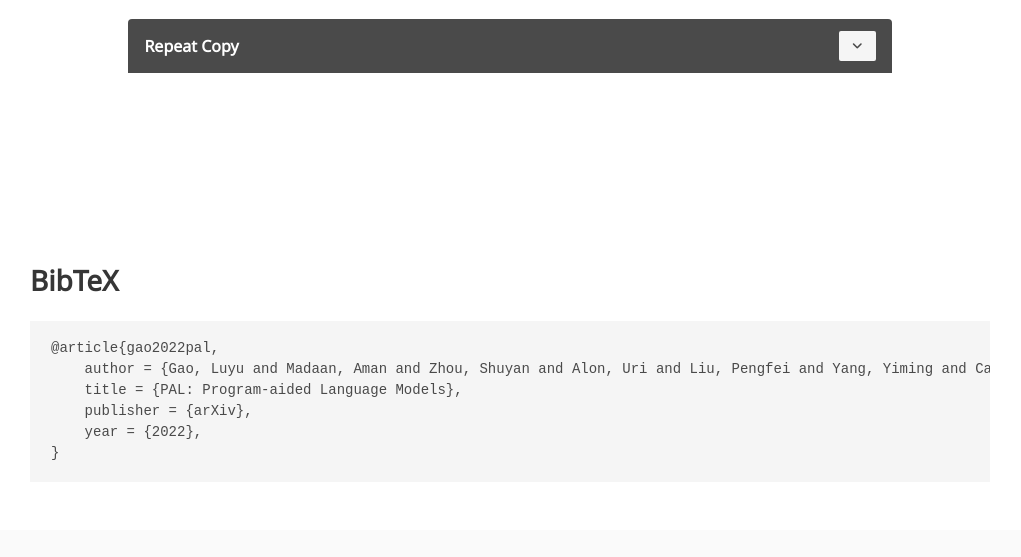
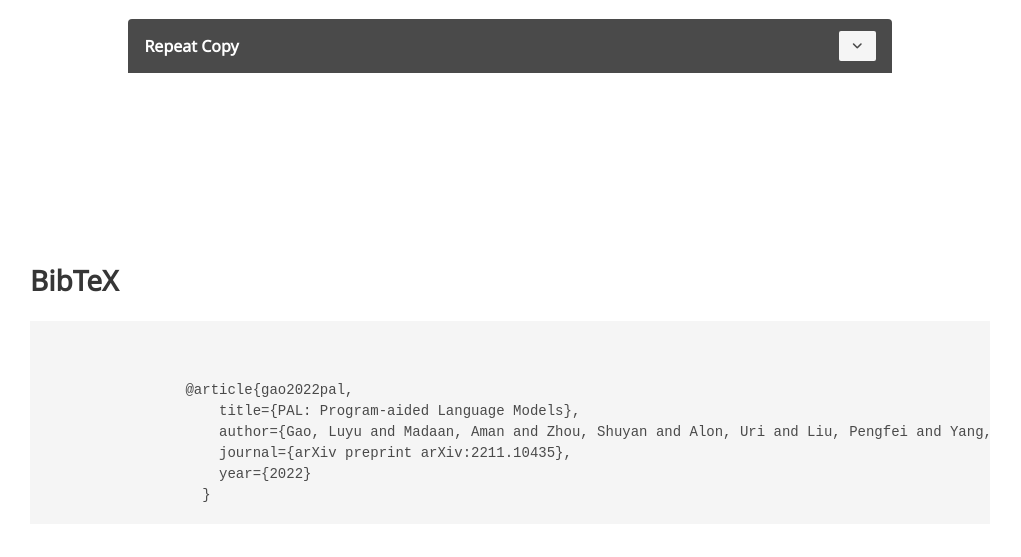
Before and after one commit to reasoning-machines/pal, a plain HTML site: page docs/_site/index.html in a window 1280 px wide. Shown: the part 4855-5412 px from the top of the page, without its empty margins (130-1151 px from the left). Drawn offline with nearby package versions, Linux system fonts and the light colour scheme; some packages are replaced by stand-ins of ours; a script that the page names is missing; some icons are missing; a web font is replaced by a local one.

Commit message:
[feat] update bibtex to avoid merge conflicts

```diff
--- a/docs/_site/feed.xml
+++ b/docs/_site/feed.xml
@@ -1 +1 @@
-<?xml version="1.0" encoding="utf-8"?><feed xmlns="http://www.w3.org/2005/Atom" ><generator uri="https://jekyllrb.com/" version="3.9.0">Jekyll</generator><link href="http://0.0.0.0:9735/feed.xml" rel="self" type="application/atom+xml" /><link href="http://0.0.0.0:9735/" rel="alternate" type="text/html" /><updated>2022-11-29T19:04:50-05:00</updated><id>http://0.0.0.0:9735/feed.xml</id><title type="html">pal</title><subtitle>PaL: Program-Aided Language Models</subtitle></feed>
+<?xml version="1.0" encoding="utf-8"?><feed xmlns="http://www.w3.org/2005/Atom" ><generator uri="https://jekyllrb.com/" version="3.9.0">Jekyll</generator><link href="http://0.0.0.0:9735/feed.xml" rel="self" type="application/atom+xml" /><link href="http://0.0.0.0:9735/" rel="alternate" type="text/html" /><updated>2022-11-29T19:18:24-05:00</updated><id>http://0.0.0.0:9735/feed.xml</id><title type="html">pal</title><subtitle>PaL: Program-Aided Language Models</subtitle></feed>
--- a/docs/_site/index.html
+++ b/docs/_site/index.html
@@ -1995,12 +1995,14 @@ def solution():
     <section class="section" id="BibTeX">
         <div class="container is-max-desktop content">
             <h2 class="title">BibTeX</h2>
-            <pre><code>@article{gao2022pal,
-    author = {Gao, Luyu and Madaan, Aman and Zhou, Shuyan and Alon, Uri and Liu, Pengfei and Yang, Yiming and Callan, Jamie and Neubig, Graham},
-    title = {PAL: Program-aided Language Models},
-    publisher = {arXiv},
-    year = {2022},
-}
+            <pre><code>
+                <!--bibtex-->
+                @article{gao2022pal,
+                    title={PAL: Program-aided Language Models},
+                    author={Gao, Luyu and Madaan, Aman and Zhou, Shuyan and Alon, Uri and Liu, Pengfei and Yang, Yiming and Callan, Jamie and Neubig, Graham},
+                    journal={arXiv preprint arXiv:2211.10435},
+                    year={2022}
+                  }
 </code></pre>
         </div>
     </section>
```
Also changed, not shown: docs/index.html (+8 -6 lines), 1 other file.
